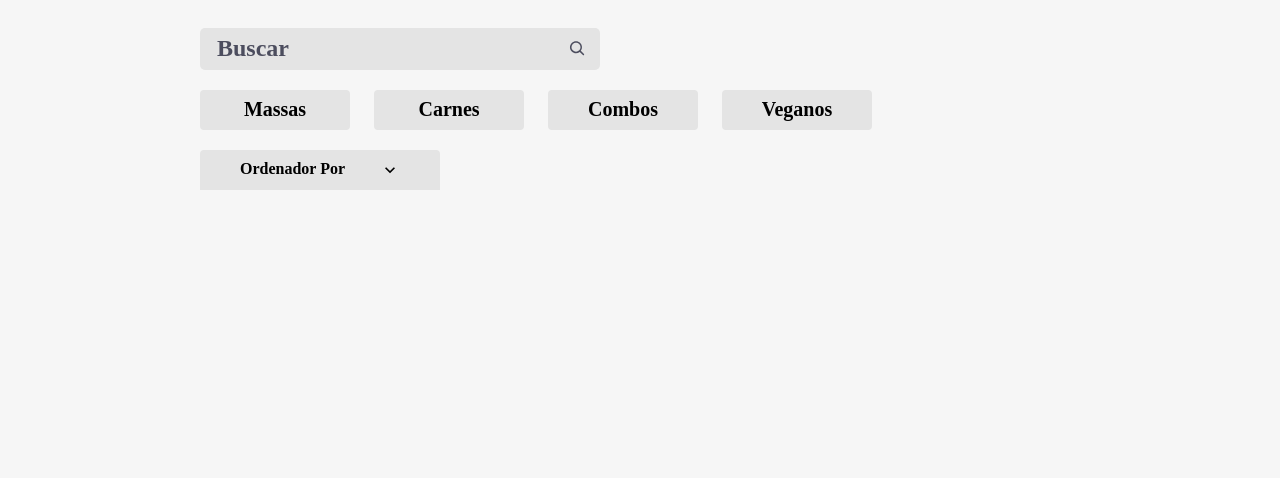
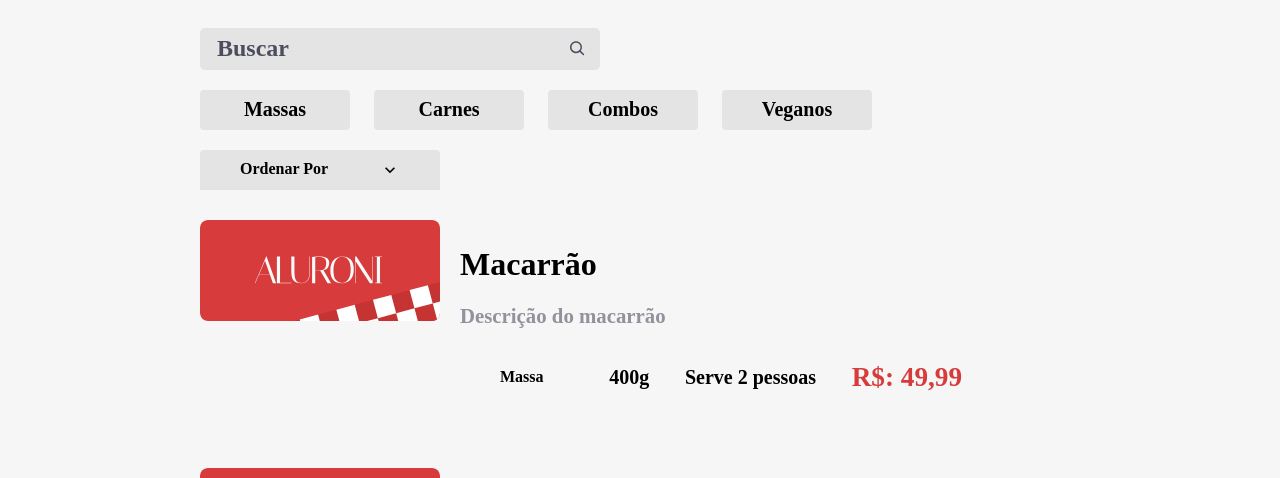
Before and after one commit to Elizeu-Santos/Fettuccine-Delight, a React (Create React App) app: page / in a window 1280 px wide. Shown: the part 564-1042 px from the top of the page. Before the commit the page ends 804 px from the top, so only its background shows below. Built offline with nearby package versions, Linux system fonts and the light colour scheme; a web font is replaced by a local one.

Commit message:
Add [Itens] Criando itens (#010)

```diff
--- a/src/pages/Cardapio/Cardapio.module.scss
+++ b/src/pages/Cardapio/Cardapio.module.scss
@@ -3,15 +3,12 @@
 
 .menu {
   padding: 20px $padding-horizontal;
-
   @media (max-width: $desktop_xsm) {
     padding: 20px $padding-horizontal-mobile;
   }
-
   @media (min-width: $desktop_xsm) and (max-width: $desktop_sm) {
     padding: 20px $padding-horizontal-sm;
   }
-
   @media (min-width: $desktop_sm) and (max-width: $desktop_md) {
     padding: 20px $padding-horizontal-md;
   }
@@ -25,19 +22,15 @@
   display: flex;
   height: 300px;
   padding: 0px $padding-horizontal;
-
   @media (max-width: $desktop_xsm) {
     padding: 0px $padding-horizontal-mobile;
   }
-
   @media (min-width: $desktop_xsm) and (max-width: $desktop_sm) {
     padding: 0px $padding-horizontal-sm;
   }
-
   @media (min-width: $desktop_sm) and (max-width: $desktop_md) {
     padding: 0px $padding-horizontal-md;
   }
-
   &__text {
     color: white;
     font-size: 5rem;
@@ -48,51 +41,26 @@
 
 .cardapio {
   padding: 50px $padding-horizontal;
-
   @media (max-width: $desktop_xsm) {
     padding: 50px $padding-horizontal-mobile;
   }
-
   @media (min-width: $desktop_xsm) and (max-width: $desktop_sm) {
     padding: 50px $padding-horizontal-sm;
   }
-
   @media (min-width: $desktop_sm) and (max-width: $desktop_md) {
     padding: 50px $padding-horizontal-md;
   }
-
   &__titulo {
     color: $dark;
     font-size: 3rem;
     margin-bottom: 30px;
   }
-
-  .filtros {
+  &__filtros {
+    align-items: center;
     display: flex;
-    gap: 24px;
     flex-wrap: wrap;
-    margin: 20px 0;
-
-    &__filtro {
-      align-items: center;
-      background-color: $grey;
-      border: none;
-      border-radius: 4px;
-      display: flex;
-      font-size: 1.25rem;
-      font-weight: bold;
-      height: 40px;
-      justify-content: center;
-      width: 150px;
-
-      &--ativo {
-        background-color: $blue;
-        color: white;
-      }
-
-      &:hover {
-        cursor: pointer;
-      }
-    }
+    justify-content: space-between;
+    margin-bottom: 30px;
+    width: 100%;
   }
 }
--- /dev/null
+++ b/src/pages/Cardapio/Itens/Item/Item.module.scss
@@ -0,0 +1,102 @@
+@import "styles/variaveis";
+@import "styles/breakpoints";
+
+$massas: #d73b3b;
+$carnes: #30201e;
+$combos: #e6c864;
+$veganos: #80aa40;
+
+.item {
+  display: flex;
+  flex-wrap: wrap;
+  width: 90%;
+  &__imagem {
+    min-width: 240px;
+    @media (max-width: $desktop_xsm) {
+      width: 100%;
+    }
+    img {
+      border-radius: 8px;
+      width: 100%;
+    }
+  }
+  &__descricao {
+    display: flex;
+    flex: 1;
+    flex-direction: column;
+    flex-wrap: wrap;
+    justify-content: space-around;
+    padding: 0 20px;
+    @media (max-width: $desktop_xsm) {
+      flex-direction: row;
+      margin-top: 20px;
+      padding: 0;
+    }
+  }
+  &__titulo {
+    h2 {
+      font-size: 2rem;
+      font-weight: bold;
+      margin-bottom: 20px;
+    }
+    p {
+      color: $dark-grey;
+      font-size: 1.3rem;
+      font-weight: 600;
+      max-width: 600px;
+      margin-bottom: 20px;
+    }
+  }
+  &__tags {
+    display: flex;
+    flex-wrap: wrap;
+    justify-content: space-between;
+    margin-bottom: 20px;
+    max-width: 700px;
+    @media (max-width: $desktop_xsm) {
+      justify-content: flex-end;
+    }
+    @media (max-width: $mobile) {
+      justify-content: flex-start;
+    }
+    > div {
+      margin: 10px;
+    }
+  }
+  &__tipo {
+    align-items: center;
+    border-radius: 2px;
+    display: flex;
+    font-weight: bold;
+    height: 40px;
+    justify-content: center;
+    padding: 10px 30px;
+    &__massas {
+      background-color: $massas;
+      color: white;
+    }
+    &__carnes {
+      background-color: $carnes;
+      color: white;
+    }
+    &__combos {
+      background-color: $combos;
+    }
+    &__veganos {
+      background-color: $veganos;
+    }
+  }
+  &__porcao,
+  &__qtdpessoas,
+  &__valor {
+    align-items: center;
+    display: flex;
+    font-size: 1.25rem;
+    font-weight: bold;
+    justify-content: center;
+  }
+  &__valor {
+    color: $red;
+    font-size: 1.7rem;
+  }
+}
--- /dev/null
+++ b/src/pages/Cardapio/Itens/Item/index.tsx
@@ -0,0 +1,24 @@
+import logo from "assets/logo.svg";
+import styles from "./Item.module.scss";
+
+export default function Item() {
+  return (
+    <div className={styles.item}>
+      <div className={styles.item__imagem}>
+        <img src={logo} alt="imagem" />
+      </div>
+      <div className={styles.item__descricao}>
+        <div className={styles.item__titulo}>
+          <h2> Macarrão </h2>
+          <p> Descrição do macarrão </p>
+        </div>
+        <div className={styles.item__tags}>
+          <div className={styles.item__tipo}>Massa</div>
+          <div className={styles.item__porcao}>400g</div>
+          <div className={styles.item__qtdpessoas}>Serve 2 pessoas</div>
+          <div className={styles.item__valor}>R$: 49,99</div>
+        </div>
+      </div>
+    </div>
+  );
+}
--- /dev/null
+++ b/src/pages/Cardapio/Itens/Itens.module.scss
@@ -0,0 +1,7 @@
+.itens {
+    display: flex;
+    flex-direction: column;
+    flex-wrap: wrap;
+    gap: 40px;
+    width: 100%;
+}
--- /dev/null
+++ b/src/pages/Cardapio/Itens/index.tsx
@@ -0,0 +1,13 @@
+import cardapio from './itens.json';
+import Item from './Item';
+import styles from './Itens.module.scss';
+
+export default function Itens() {
+    return(
+        <div className={styles.itens}>
+            {cardapio.map((item) => (
+                <Item key={item.id}/>
+            ))}
+        </div>
+    );
+}
--- /dev/null
+++ b/src/pages/Cardapio/Itens/itens.json
@@ -0,0 +1,119 @@
+[
+    {
+      "title": "Macarrão mediterrâneo",
+      "description": "Macarrão spaghetti com frutos-do-mar e especíarias, especialidade da cozinha. Atenção: Contém camarão e outros frutos-do-mar!",
+      "photo": "/assets/pratos/macarrao_mediterraneo.png",
+      "size": 400,
+      "serving": 2,
+      "price": 73.0,
+      "id": 1,
+      "category": {
+        "id": 1,
+        "label": "Massas"
+      }
+    },
+    {
+      "title": "Macarrão da casa",
+      "description": "Macarrão com frutos-do-mar e especíarias, especialidade da cozinha. Atenção: Contém camarão e outros frutos-do-mar!",
+      "photo": "/assets/pratos/macarrao_da_casa.png",
+      "size": 400,
+      "serving": 2,
+      "price": 54.0,
+      "id": 2,
+      "category": {
+        "id": 1,
+        "label": "Massas"
+      }
+    },
+    {
+      "title": "Macarrão com chilli",
+      "description": "Macarrão fetuccine com molho de chilli e especiárias.",
+      "photo": "/assets/pratos/macarrao_com_chilli.png",
+      "size": 350,
+      "serving": 1,
+      "price": 58.0,
+      "id": 3,
+      "category": {
+        "id": 1,
+        "label": "Massas"
+      }
+    },
+    {
+      "title": "Salada da casa com salmão grelhado",
+      "description": "Salada da casa (alface, rúcula, cenoura) com salmão.",
+      "photo": "/assets/pratos/salada_da_casa.png",
+      "size": 450,
+      "serving": 1,
+      "price": 42.0,
+      "id": 4,
+      "category": {
+        "id": 2,
+        "label": "Carnes"
+      }
+    },
+    {
+      "title": "Bife com batatas",
+      "description": "Bife de boi (150g) na chapa, com batatas fritas. Acompanha arroz e molhos.",
+      "photo": "/assets/pratos/bife_com_batatas.png",
+      "size": 550,
+      "serving": 2,
+      "price": 86.0,
+      "id": 5,
+      "category": {
+        "id": 2,
+        "label": "Carnes"
+      }
+    },
+    {
+      "title": "Picanha picada com legumes e massa",
+      "description": "400g de picanha picada, com legumes grelhados e massa escolhida pelo cliente.",
+      "photo": "/assets/pratos/picanha_picada.png",
+      "size": 850,
+      "serving": 3,
+      "price": 123.0,
+      "id": 6,
+      "category": {
+        "id": 3,
+        "label": "Combos"
+      }
+    },
+    {
+      "title": "Lasagna vegana (carne de soja)",
+      "description": "Lasagna 100% vegana feita com carne de soja e massa especial.",
+      "photo": "/assets/pratos/lasagna_vegana.png",
+      "size": 350,
+      "serving": 1,
+      "price": 45.0,
+      "id": 7,
+      "category": {
+        "id": 4,
+        "label": "Veganos"
+      }
+    },
+    {
+      "title": "Salada especial",
+      "description": "Salada com abacate, manga, alface, grão de bico e muito mais.",
+      "photo": "/assets/pratos/salada_especial.png",
+      "size": 350,
+      "serving": 1,
+      "price": 37.0,
+      "id": 8,
+      "category": {
+        "id": 4,
+        "label": "Veganos"
+      }
+    },
+    {
+      "title": "Almôndegas",
+      "description": "Porção de almôndegas com sour cream, cebola e tempêros. Acompanha arroz ou massa.",
+      "photo": "/assets/pratos/almondegas.png",
+      "size": 740,
+      "serving": 3,
+      "price": 120.0,
+      "id": 9,
+      "category": {
+        "id": 3,
+        "label": "Combos"
+      }
+    }
+  ]
--- a/src/pages/Cardapio/Ordenador/index.tsx
+++ b/src/pages/Cardapio/Ordenador/index.tsx
@@ -22,7 +22,7 @@
       onClick={() => setAberto(!aberto)}
       onBlur={() => setAberto(false)}
     >
-      <span>{nomeOrdenador || "Ordenador Por"}</span>
+      <span>{nomeOrdenador || "Ordenar Por"}</span>
       {aberto ? (
         <MdKeyboardArrowUp size={20} />
       ) : (
--- a/src/pages/Cardapio/index.tsx
+++ b/src/pages/Cardapio/index.tsx
@@ -4,6 +4,7 @@
 import { ReactComponent as Logo } from "assets/logo.svg";
 import Filtros from "./Filtros";
 import Ordenador from "./Ordenador";
+import Itens from "./Itens";
 
 export default function Cardapio() {
   const [busca, setBusca] = useState("");
@@ -25,6 +26,7 @@
           <Filtros filtro={filtro} setFiltro={setFiltro} />
           <Ordenador ordenador={ordenador} setOrdenador={setOrdenador} />
         </div>
+        <Itens />
       </section>
     </main>
   );
```
